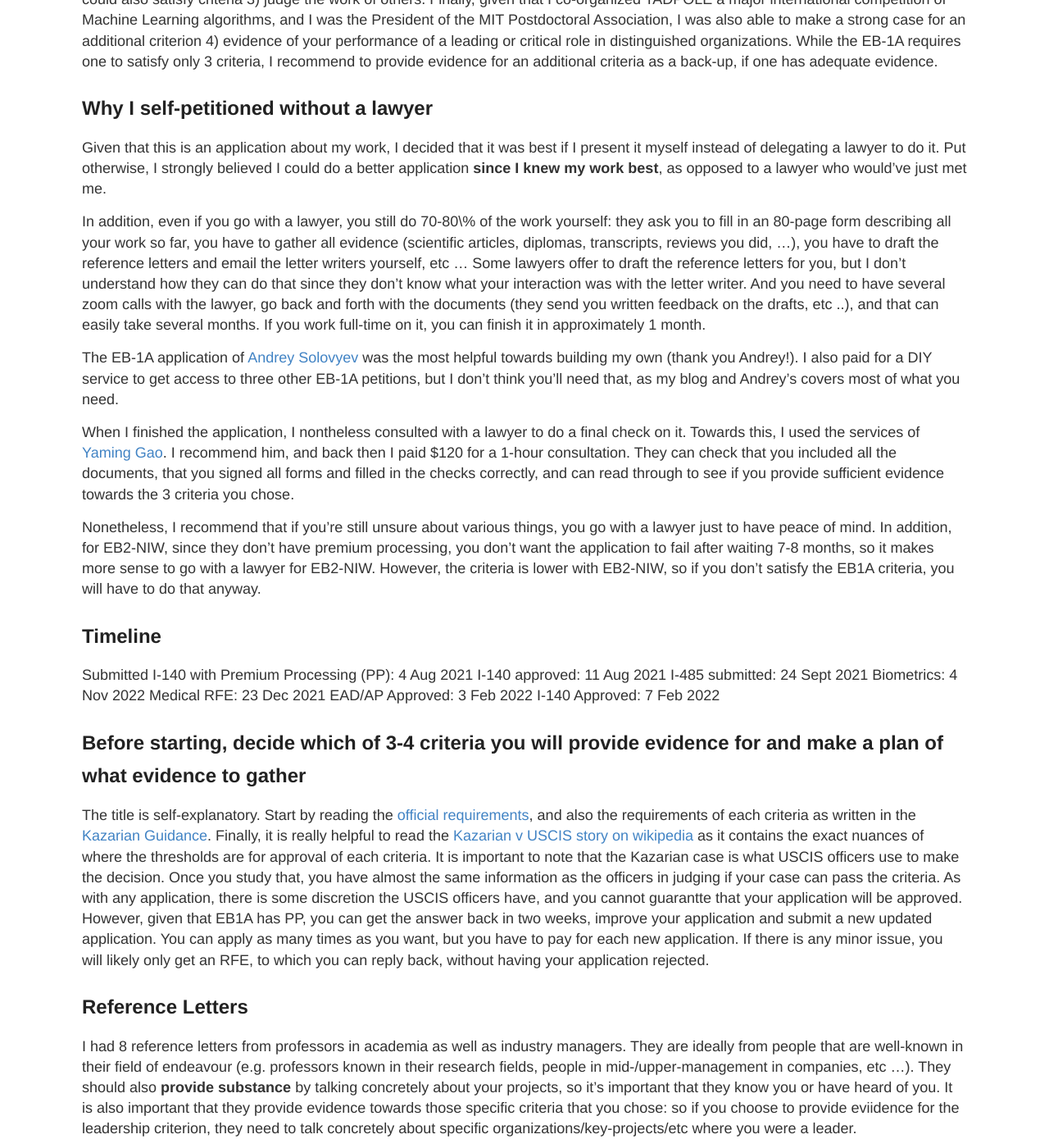
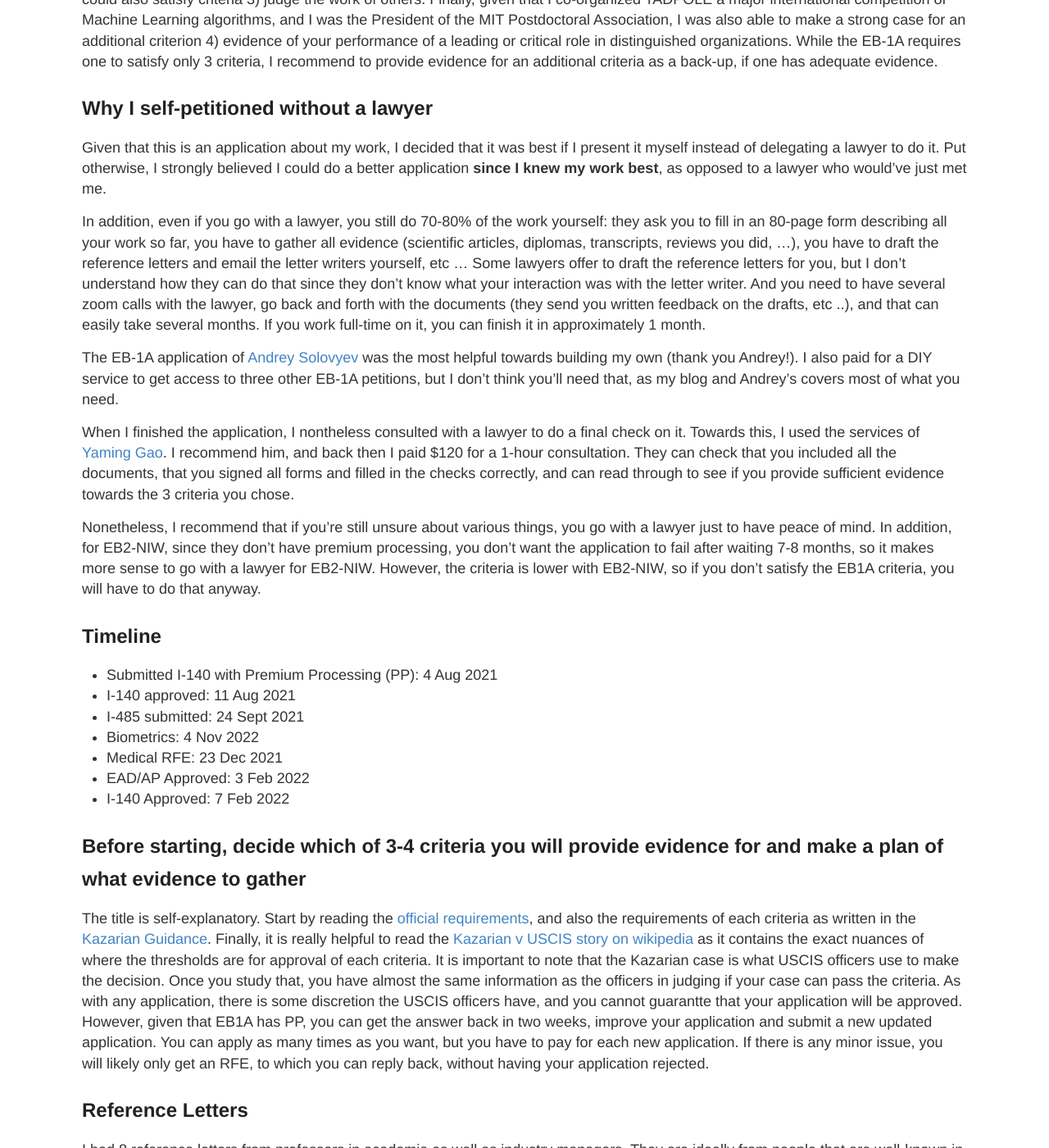
Before and after one commit to razvanmarinescu/razvanmarinescu.github.io, a Jekyll site: the page built from _posts/2022-01-07-green-card-I-140.md, in a window 1280 px wide and 1400 px high, scrolled down 872 px. Shown: the whole window at 82% size. Built offline with Jekyll 4.4.1, drawn with Linux system fonts in a browser that asks for light colours; part of the change alters nothing that is shown.

```diff
--- a/_posts/2022-01-07-green-card-I-140.md
+++ b/_posts/2022-01-07-green-card-I-140.md
@@ -27,7 +27,7 @@ However, in Feb 2020, I realized that I could self-petition even as a postdoc, a
 
 Given that this is an application about my work, I decided that it was best if I present it myself instead of delegating a lawyer to do it. Put otherwise, I strongly believed I could do a better application **since I knew my work best**, as opposed to a lawyer who would've just met me.
 
-In addition, even if you go with a lawyer, you still do 70-80\% of the work yourself: they ask you to fill in an 80-page form describing all your work so far, you have to gather all evidence (scientific articles, diplomas, transcripts, reviews you did, ...), you have to draft the reference letters and email the letter writers yourself, etc ... Some lawyers offer to  draft the reference letters for you, but I don't understand how they can do that since they don't know what your interaction was with the letter writer.  And you need to have several zoom calls with the lawyer, go back and forth with the documents (they send you written feedback on the drafts, etc ..), and that can easily take several months. If you work full-time on it, you can finish it in approximately 1 month.
+In addition, even if you go with a lawyer, you still do 70-80% of the work yourself: they ask you to fill in an 80-page form describing all your work so far, you have to gather all evidence (scientific articles, diplomas, transcripts, reviews you did, ...), you have to draft the reference letters and email the letter writers yourself, etc ... Some lawyers offer to  draft the reference letters for you, but I don't understand how they can do that since they don't know what your interaction was with the letter writer.  And you need to have several zoom calls with the lawyer, go back and forth with the documents (they send you written feedback on the drafts, etc ..), and that can easily take several months. If you work full-time on it, you can finish it in approximately 1 month.
 
 The EB-1A application of [Andrey Solovyev](https://andreychemist.github.io/) was the most helpful towards building my own (thank you  Andrey!). I also paid for a DIY service to get access to three other EB-1A petitions, but I don't think you'll need that, as my blog and Andrey's covers most of what you need.
 
@@ -37,13 +37,13 @@ Nonetheless, I recommend that if you're still unsure about various things, you g
 
 ## Timeline
 
-Submitted I-140 with Premium Processing (PP): 4 Aug 2021
-I-140 approved: 11 Aug 2021
-I-485 submitted: 24 Sept 2021
-Biometrics: 4 Nov 2022
-Medical RFE: 23 Dec 2021
-EAD/AP Approved: 3 Feb 2022
-I-140 Approved: 7 Feb 2022
+* Submitted I-140 with Premium Processing (PP): 4 Aug 2021
+* I-140 approved: 11 Aug 2021
+* I-485 submitted: 24 Sept 2021
+* Biometrics: 4 Nov 2022
+* Medical RFE: 23 Dec 2021
+* EAD/AP Approved: 3 Feb 2022
+* I-140 Approved: 7 Feb 2022
 
 
 ## Before starting, decide which of 3-4 criteria you will provide evidence for and make a plan of what evidence to gather
@@ -72,4 +72,6 @@ They did not have PP for EB2-NIW, and for me, timing was most important. I neede
 As of 2021, people from India and China have to wait significantly longer times to get their application through EB2-NIW, so EB1-A can be their only choice. There is no backlog for EB-1A. If you are from India or China, I hope my application helps you understand if you satisfy the criteria, and helps you put together a strong application.
 
 
+------------------------------------
+
 For any questions, please do not email me. Only raise an [issue on github](https://github.com/razvanmarinescu/EB1A/issues), so others can see the answers. This way, I will not answer the same question multiple times. I will try to reply there as much as possible.
```
